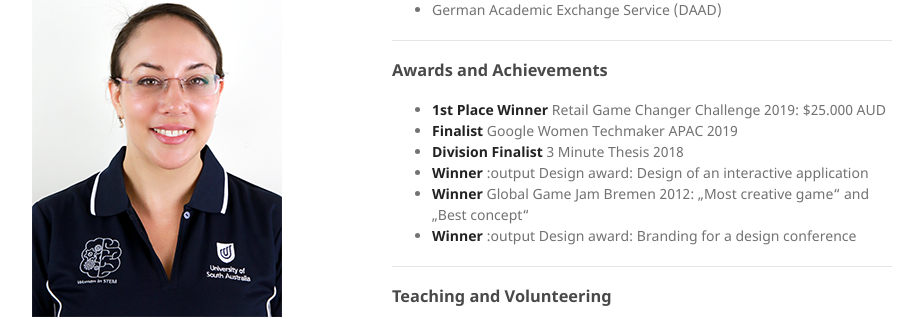
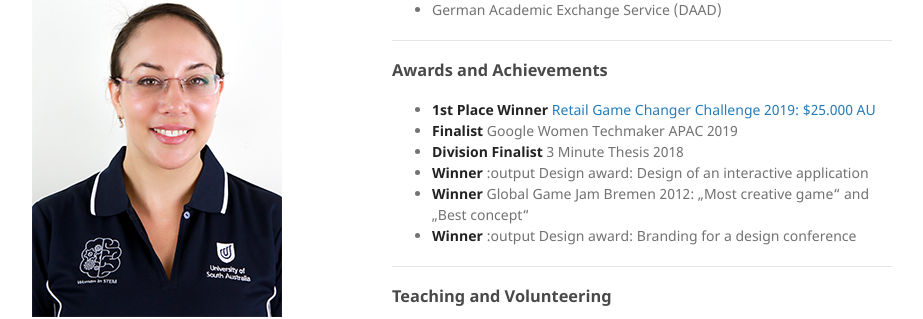
Before and after one commit to kiwicarolin/kiwicarolin.github.io, a Jekyll site: the page built from index.md, in a window 1280 px wide and 900 px high, scrolled down 2055 px. Shown: the part 160-479 px from the top of the window, without its empty margins (178-1101 px from the left). Built offline with Jekyll 4.4.1, drawn with Linux system fonts in a browser that asks for light colours; our own code applies the rules of GitHub Pages for plain Markdown files.

```diff
--- a/index.md
+++ b/index.md
@@ -66,7 +66,7 @@ Mark Billinghurst, Alaeddin Nassani, and **Carolin Reichherzer**. 2014. Social p
 ***
 
 ### Awards and Achievements
-* **1st Place Winner** Retail Game Changer Challenge 2019: $25.000 AUD
+* **1st Place Winner** [Retail Game Changer Challenge 2019: $25.000 AU](http://w3.unisa.edu.au/alumni/alumninews/2019/issue7/STORY_6.html)
 * **Finalist** Google Women Techmaker APAC 2019
 * **Division Finalist** 3 Minute Thesis 2018
 * **Winner** :output Design award: Design of an interactive application
```
